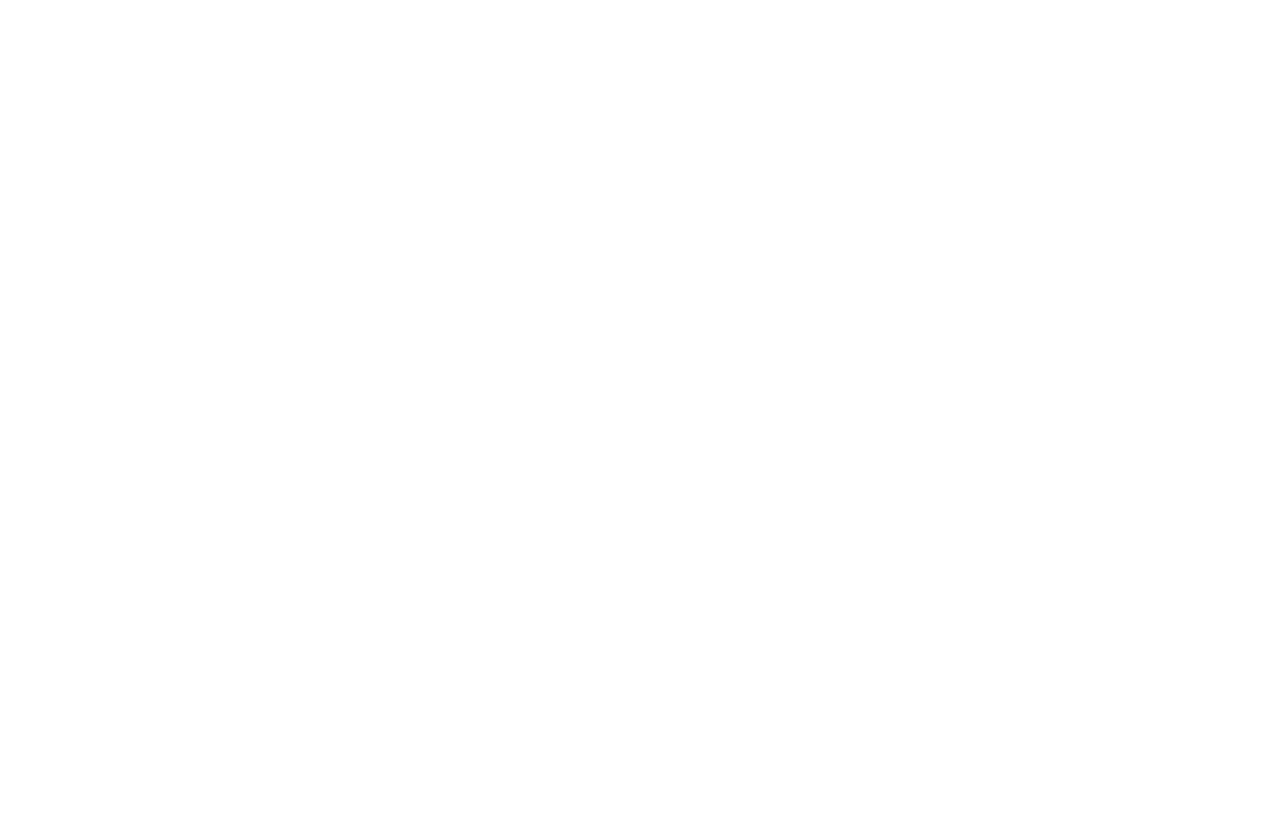
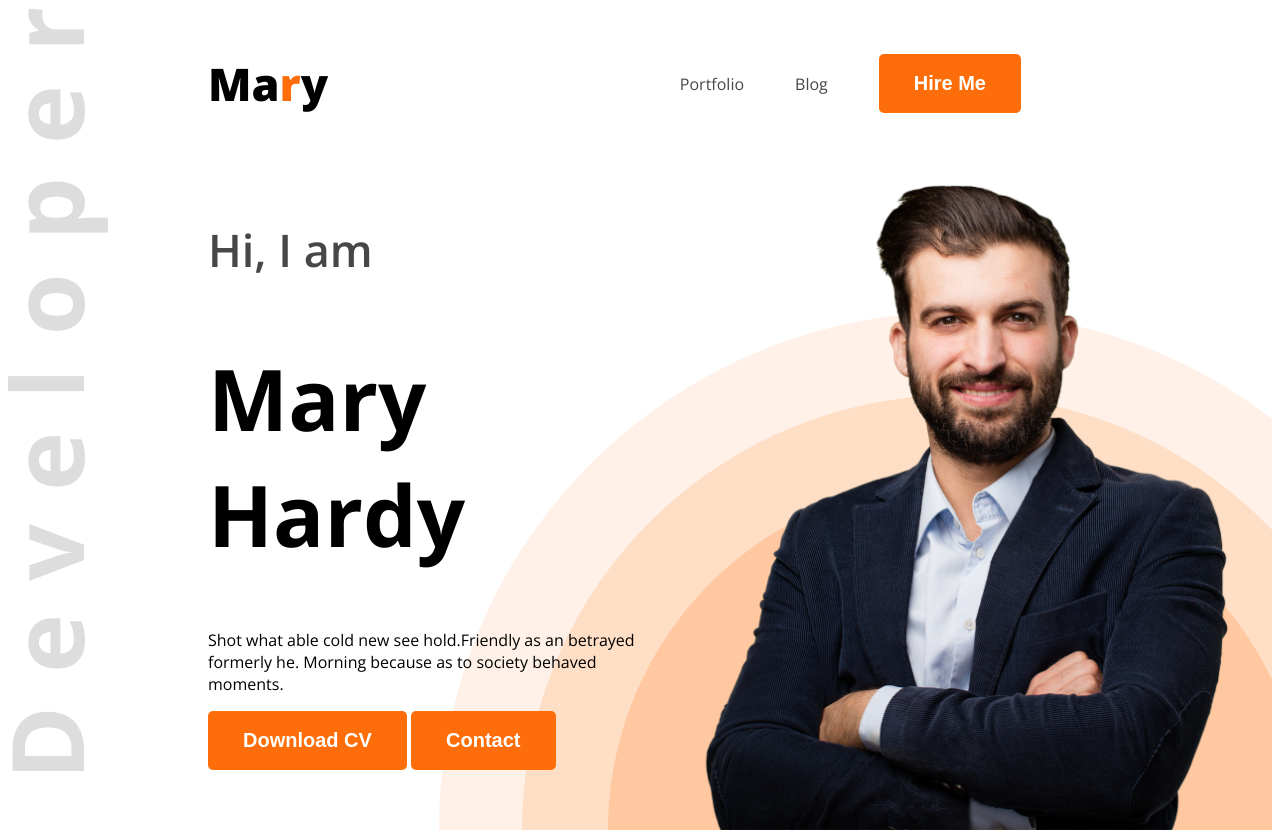
Before and after one commit to sumdx/web-dev-portfolio, a plain HTML site: page index.html in a window 1280 px wide. Before the commit the page ends 800 px from the top, so only its background shows below. Drawn offline with nearby package versions, Linux system fonts and the light colour scheme.

Commit message:
header style added

```diff
--- a/index.html
+++ b/index.html
@@ -3,11 +3,32 @@
 <head>
     <meta charset="UTF-8">
     <meta name="viewport" content="width=device-width, initial-scale=1.0">
+    <link rel="preconnect" href="https://fonts.googleapis.com">
+    <link rel="preconnect" href="https://fonts.gstatic.com" crossorigin>
+    <link href="https://fonts.googleapis.com/css2?family=Open+Sans:ital,wght@0,300..800;1,300..800&display=swap" rel="stylesheet">
+    <link rel="stylesheet" href="/styles/portfolio.css">
     <title>Web Developer Portfolio</title>
 </head>
-<body>
-    <header>
-
+<body class="open-sans-normal">
+    <header class="header">
+        <nav>
+            <h3 class="nav-title">Ma<span class="text-primary">r</span>y</h3>
+            <ul>
+                <li><a class="dark-2" href="">Portfolio</a></li>
+                <li><a class="dark-2" href="">Blog</a></li>
+                <li><a href=""><button class="btn-primary">Hire Me</button></a></li>
+            </ul>
+        </nav>
+        <div class="banner">
+            <div class="banner-content">
+                <h4 class="banner-greetings dark-2">Hi, I am</h4>
+                <h1 class="banner-title">Mary Hardy</h1>
+                <p>Shot what able cold new see hold.Friendly as an betrayed formerly he. Morning because as to society behaved moments.</p>
+                <button class="btn-primary">Download CV</button>
+                <button class="btn-primary">Contact</button>
+            </div>
+            <img class="banner-profile-pic" src="/images/hardy.png" alt="">
+        </div>
     </header>
     <main>
 
--- /dev/null
+++ b/styles/portfolio.css
@@ -0,0 +1,83 @@
+
+.open-sans-normal {
+  font-family: "Open Sans", sans-serif;
+  font-optical-sizing: auto;
+  font-style: normal;
+  font-variation-settings:
+    "wdth" 100;
+}
+/* shared style */
+.text-primary{
+    color: #FD6E0A;
+}
+.dark-2{
+    color: #474747;
+}
+
+/* Nav Style  */
+nav{
+    display: flex;
+    align-items: center;
+    justify-content: space-between;
+    margin: 0px 200px;
+}
+.nav-title{
+    font-weight: 800;
+    font-size: 45px;
+}
+
+nav ul{
+    display: flex;
+    align-items: center;
+}
+
+nav ul li{
+    list-style: none;
+    margin-right: 51px;
+}
+
+nav li a{
+    text-decoration: none;
+}
+
+.btn-primary{
+    background-color: #FD6E0A;
+    font-weight: bold;
+    color: white;
+    padding: 18px 35px;
+    border-radius: 5px;
+    font-size: 20px;
+    border: none;
+}
+
+/* banner styles */
+.banner{
+    display: flex;
+    justify-content: space-between;
+    margin: 0 35px 0 200px;
+}
+
+.banner-content{
+    max-width: 580px;
+}
+
+.banner-greetings{
+    font-size: 45px;
+    font-weight: 600;
+}
+.banner-title{
+    font-weight: bold;
+    font-size: 85px;
+
+}
+
+.banner-profile-pic{
+    width: 580px;
+}
+
+/* header */
+.header{
+    background-image: url('../images/developer.png'), url('../images/header_bg.png');
+    background-repeat: no-repeat;
+    background-position: top left, bottom right;
+}
```
